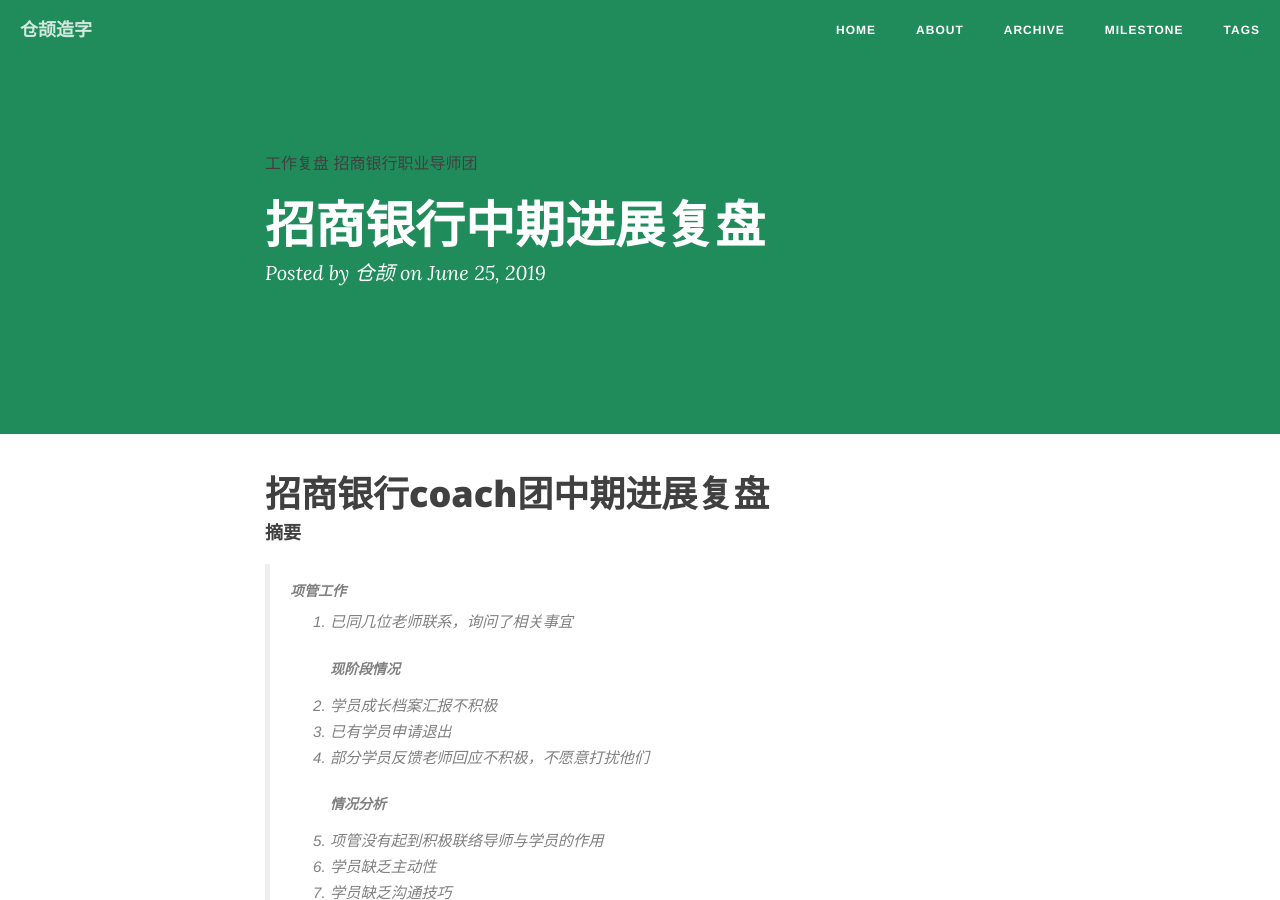
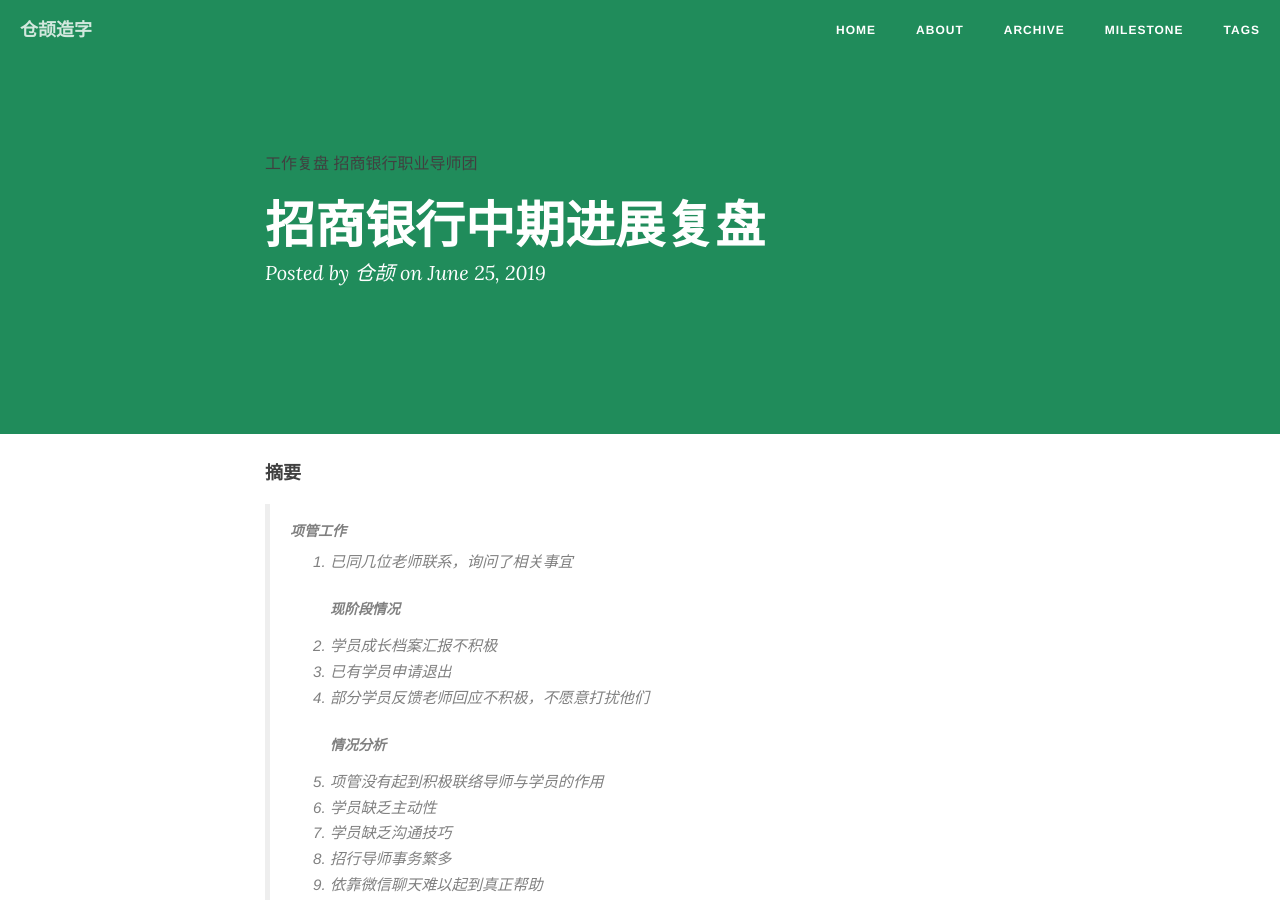
Before and after one commit to creatletter/Dalio, a Jekyll site: the page built from _posts/2019-06-25-招行情况汇报.md, in a window 1280 px wide and 900 px high. Built offline with Jekyll 4.4.1, drawn with Linux system fonts in a browser that asks for light colours; nearby versions of some CDN libraries; comment, search, counter and statistics services are not loaded.

Commit message:
Update 2019-06-25-招行情况汇报.md

```diff
--- a/_posts/2019-06-25-招行情况汇报.md
+++ b/_posts/2019-06-25-招行情况汇报.md
@@ -6,10 +6,6 @@
 tags: [工作复盘,招商银行职业导师团]
 description: 确实暴露了很多问题。
 ---
-招商银行coach团中期进展复盘
-===
-
-
 #### 摘要
 
 >##### 项管工作
```
